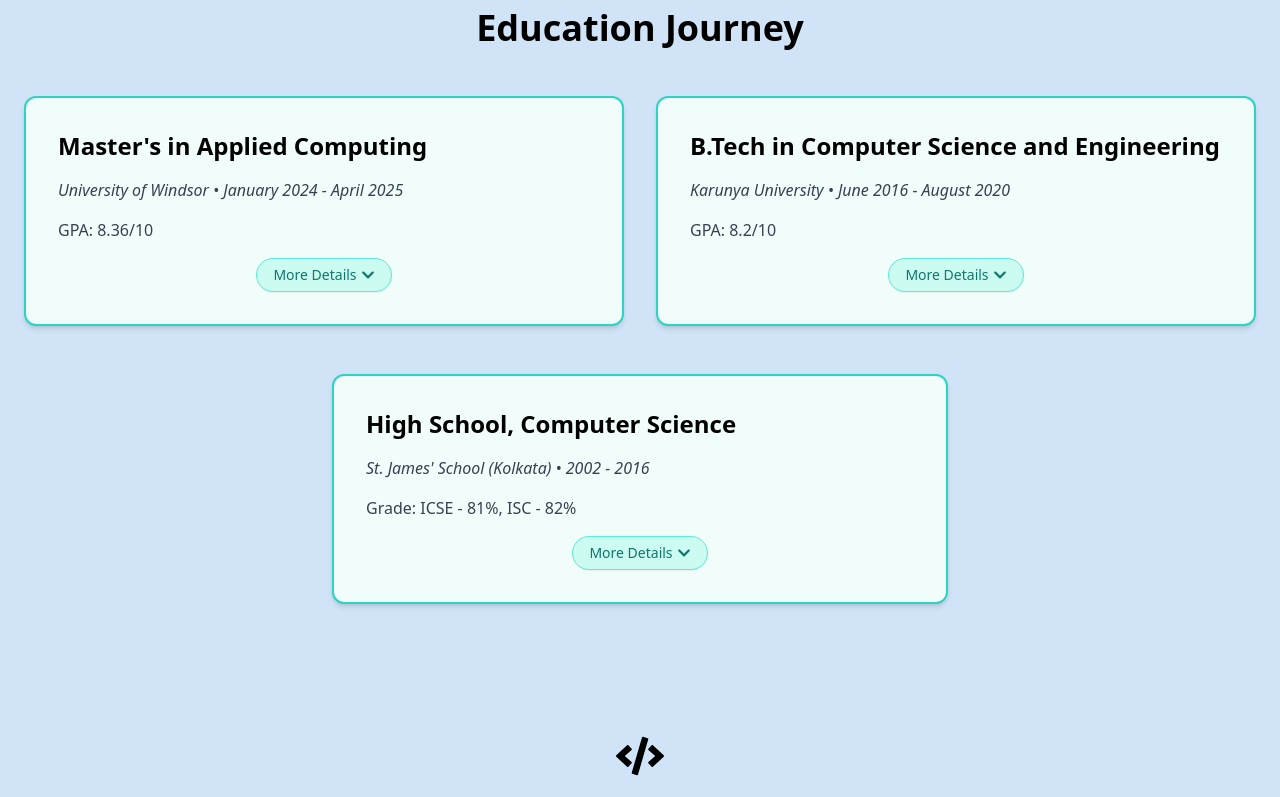
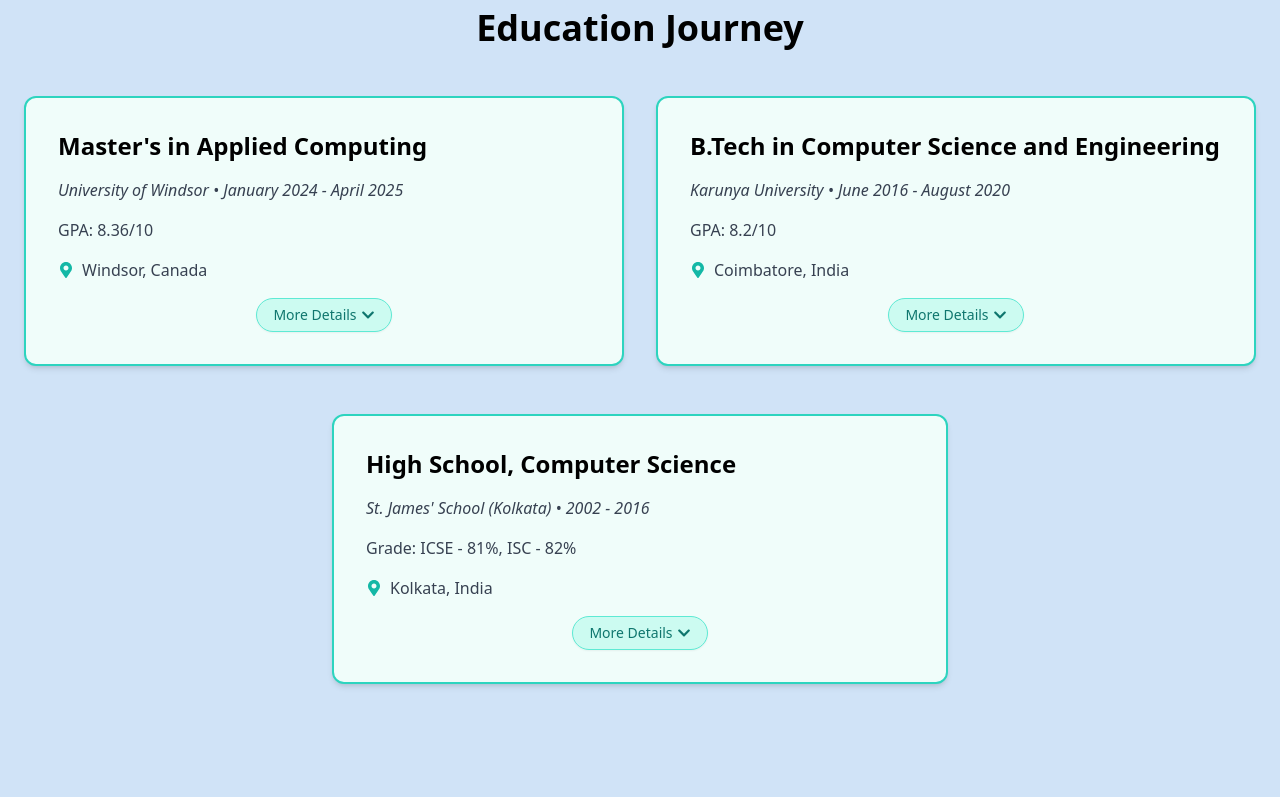
Before and after one commit to themelloverse/mello-website, a React (Vite) app: page /ajm-portfolio/about in a window 1280 px wide. Shown: the part 1214-2011 px from the top of the page. Built offline with nearby package versions, Linux system fonts and the light colour scheme.

Commit message:
update about page

```diff
--- a/src/pages/AboutPage.jsx
+++ b/src/pages/AboutPage.jsx
@@ -153,14 +153,12 @@ const categories = [
 ];
 
 const AboutPage = () => {
-  const [isFlipped, setIsFlipped] = useState(false); // State for flip animation
+  const [isFlipped, setIsFlipped] = useState(false);
   const [expandedExperienceKey, setExpandedExperienceKey] = useState(null);
   const [expandedEducationKey, setExpandedEducationKey] = useState(null);
 
-  // Generate unique keys for cards
   const getUniqueKey = (rowIndex, colIndex) => `${rowIndex}-${colIndex}`;
 
-  // Toggle functions using unique keys
   const toggleExperience = (key) => {
     setExpandedExperienceKey(expandedExperienceKey === key ? null : key);
   };
@@ -169,7 +167,6 @@ const AboutPage = () => {
     setExpandedEducationKey(expandedEducationKey === key ? null : key);
   };
 
-  // Function to handle the flip animation
   const handleFlip = () => {
     setIsFlipped(!isFlipped);
   };
@@ -262,7 +259,7 @@ const AboutPage = () => {
           </div>
           <div className="grid md:grid-cols-2 gap-8">
             {experiences.map((item, index) => {
-              const uniqueKey = getUniqueKey(0, index); // Only one row in this section
+              const uniqueKey = getUniqueKey(0, index);
               return (
                 <div
                   key={uniqueKey}
@@ -271,7 +268,7 @@ const AboutPage = () => {
                   <div className="space-y-4">
                     <h3 className="text-2xl font-bold text-black">{item.role}</h3>
                     <p className="text-gray-700 font-medium italic">{item.company} • {item.duration}</p>
-                    <p className="text-gray-700 flex items-center">
+                    <p className="text-gray-700 font-medium flex items-center">
                       <FaMapMarkerAlt className="mr-2 text-blue-500" /> {item.location}
                     </p>
                   </div>
@@ -309,7 +306,7 @@ const AboutPage = () => {
           </div>
           <div className="grid md:grid-cols-2 gap-8">
             {education.slice(0, 2).map((item, index) => {
-              const uniqueKey = getUniqueKey(0, index); // Only one row in this section
+              const uniqueKey = getUniqueKey(0, index);
               return (
                 <div
                   key={uniqueKey}
@@ -319,6 +316,10 @@ const AboutPage = () => {
                     <h3 className="text-2xl font-bold text-black">{item.degree}</h3>
                     <p className="text-gray-700 font-medium italic">{item.university} • {item.duration}</p>
                     <p className="text-gray-700 font-medium">{item.grade}</p>
+                    <p className="text-gray-700 font-medium flex items-center">
+                      <FaMapMarkerAlt className="mr-2 text-teal-500" />
+                      {index === 0 ? "Windsor, Canada" : index === 1 ? "Coimbatore, India" : "Kolkata, India"}
+                    </p>
                   </div>
 
                   <div className="mt-4 flex justify-center">
@@ -353,6 +354,9 @@ const AboutPage = () => {
                 <h3 className="text-2xl font-bold text-black">{education[2].degree}</h3>
                 <p className="text-gray-700 font-medium italic">{education[2].university} • {education[2].duration}</p>
                 <p className="text-gray-700 font-medium">{education[2].grade}</p>
+                <p className="text-gray-700 font-medium flex items-center">
+                  <FaMapMarkerAlt className="mr-2 text-teal-500" /> Kolkata, India
+                </p>
               </div>
 
               <div className="mt-4 flex justify-center">
@@ -386,7 +390,7 @@ const AboutPage = () => {
           </div>
           <div className="grid sm:grid-cols-2 lg:grid-cols-3 gap-6 text-lg">
             {categories.map((category, index) => {
-              const uniqueKey = getUniqueKey(Math.floor(index / 3), index % 3); // Generate unique key based on row and column
+              const uniqueKey = getUniqueKey(Math.floor(index / 3), index % 3);
               return (
                 <div
                   key={uniqueKey}
```
Also changed, not shown: 1 other file (tests, documents, lock files or other folders).
